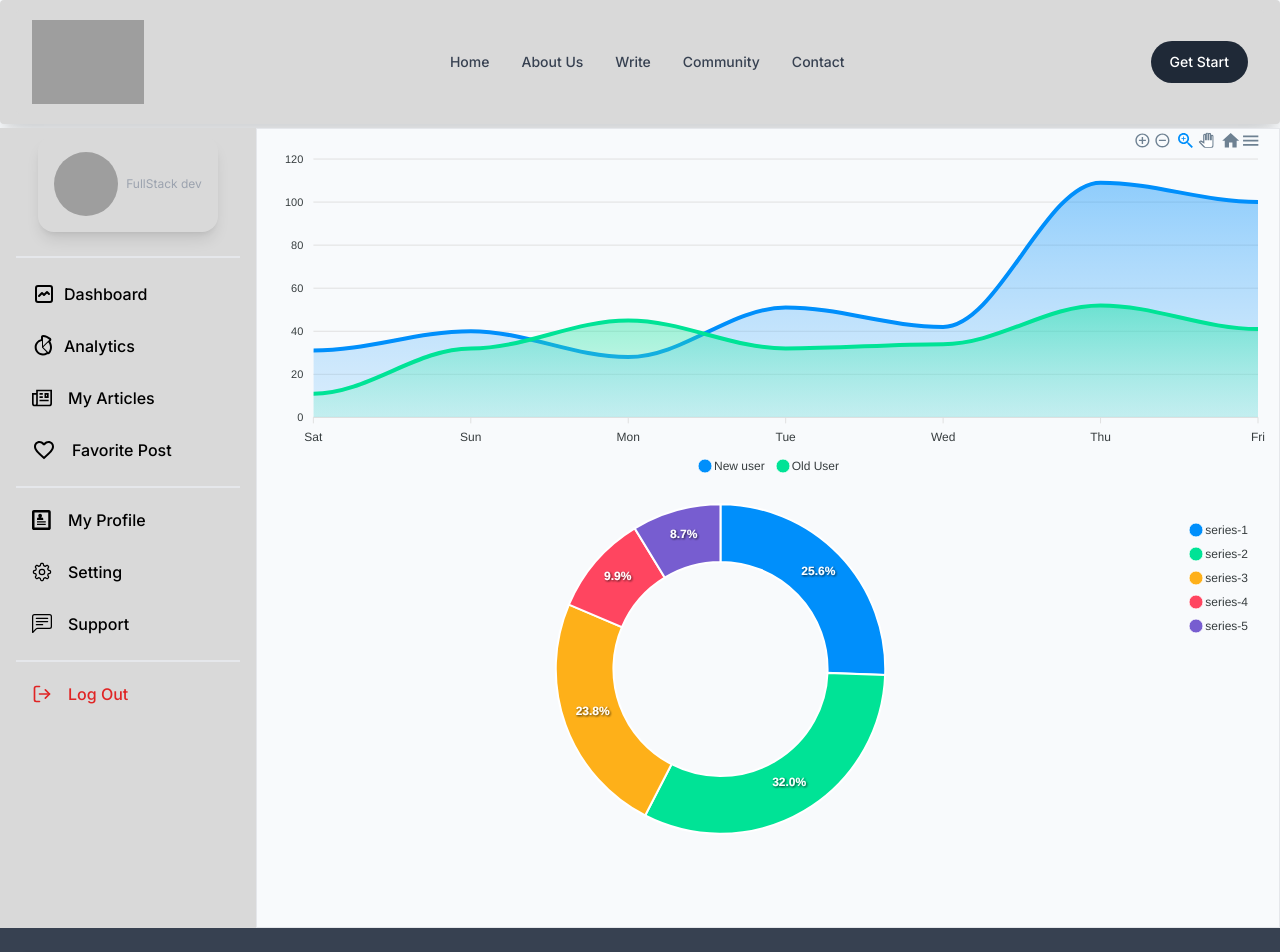
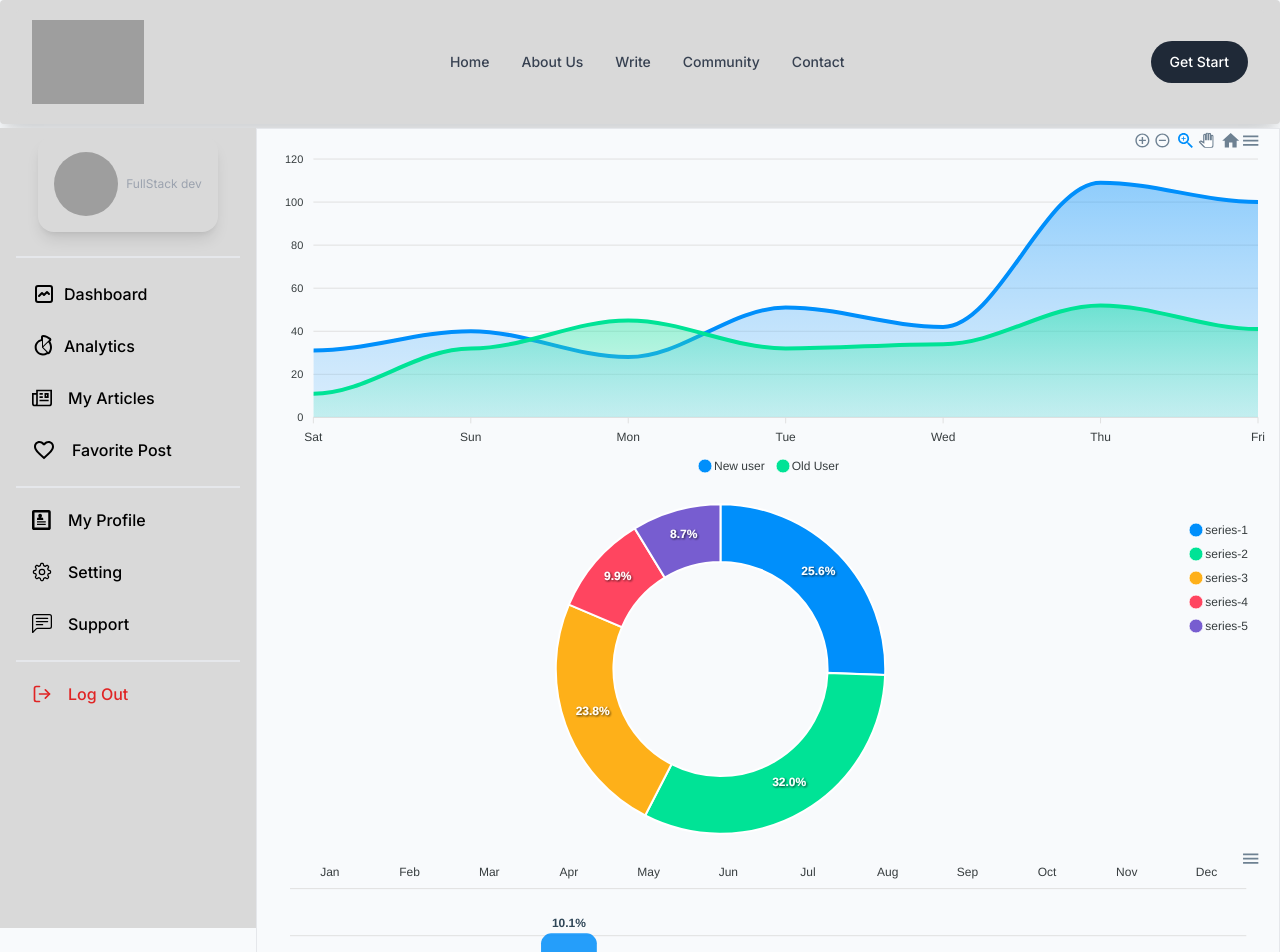
Before and after one commit to Alamin-22/Article-publishing-website-Client, a Next.js app: page /dashboardlayout in a window 1280 px wide. Shown: the top 952 px of the page. Built offline with nearby package versions, Linux system fonts and the light colour scheme; no server answers; grey boxes are pictures that could not be loaded.

Commit message:
crated another bar chart

```diff
--- /dev/null
+++ b/src/Components/DashboardComponents/BarChart.jsx
@@ -0,0 +1,103 @@
+"use client"
+import ReactApexChart from 'react-apexcharts'
+
+import React, { useState } from 'react';
+
+const BarChart = () => {
+    const [state, setState] = useState({
+
+        series: [{
+            name: 'Inflation',
+            data: [2.3, 3.1, 4.0, 10.1, 4.0, 3.6, 3.2, 2.3, 1.4, 0.8, 0.5, 0.2]
+          }],
+          options: {
+            chart: {
+              height: 350,
+              type: 'bar',
+            },
+            plotOptions: {
+              bar: {
+                borderRadius: 10,
+                dataLabels: {
+                  position: 'top', // top, center, bottom
+                },
+              }
+            },
+            dataLabels: {
+              enabled: true,
+              formatter: function (val) {
+                return val + "%";
+              },
+              offsetY: -20,
+              style: {
+                fontSize: '12px',
+                colors: ["#304758"]
+              }
+            },
+
+            xaxis: {
+              categories: ["Jan", "Feb", "Mar", "Apr", "May", "Jun", "Jul", "Aug", "Sep", "Oct", "Nov", "Dec"],
+              position: 'top',
+              axisBorder: {
+                show: false
+              },
+              axisTicks: {
+                show: false
+              },
+              crosshairs: {
+                fill: {
+                  type: 'gradient',
+                  gradient: {
+                    colorFrom: '#D8E3F0',
+                    colorTo: '#BED1E6',
+                    stops: [0, 100],
+                    opacityFrom: 0.4,
+                    opacityTo: 0.5,
+                  }
+                }
+              },
+              tooltip: {
+                enabled: true,
+              }
+            },
+            yaxis: {
+              axisBorder: {
+                show: false
+              },
+              axisTicks: {
+                show: false,
+              },
+              labels: {
+                show: false,
+                formatter: function (val) {
+                  return val + "%";
+                }
+              }
+
+            },
+            title: {
+              text: 'Monthly Inflation in Argentina, 2002',
+              floating: true,
+              offsetY: 330,
+              align: 'center',
+              style: {
+                color: '#444'
+              }
+            }
+          },
+    })
+
+
+    return (
+        <div>
+            <div className=' sm:w-[350px] md:w-[500px] lg:w-[750px] xl:w-[1000px]  mx-auto'>
+                <ReactApexChart
+                    options={state.options}
+                    series={state.series}
+                    type="bar" height={350} className={"w-full"} />
+            </div>
+        </div>
+    );
+};
+
+export default BarChart;
--- a/src/Components/DashboardComponents/PieChart.jsx
+++ b/src/Components/DashboardComponents/PieChart.jsx
@@ -23,9 +23,6 @@ const Chart = () => {
             }
           }]
         },
-
-
-
     })
 
 
--- a/src/app/dashboardlayout/page.js
+++ b/src/app/dashboardlayout/page.js
@@ -1,3 +1,4 @@
+import BarChart from '@/components/DashboardComponents/BarChart';
 import Chart from '@/components/DashboardComponents/Chart';
 import PieChart from '@/components/DashboardComponents/PieChart';
 import Statics from '@/components/DashboardComponents/PieChart';
@@ -8,6 +9,7 @@ const dashboard = () => {
         <div className=' bg-slate-50 '>
             <Chart></Chart>
             <PieChart></PieChart>
+            <BarChart></BarChart>
         </div>
     );
 };
```
